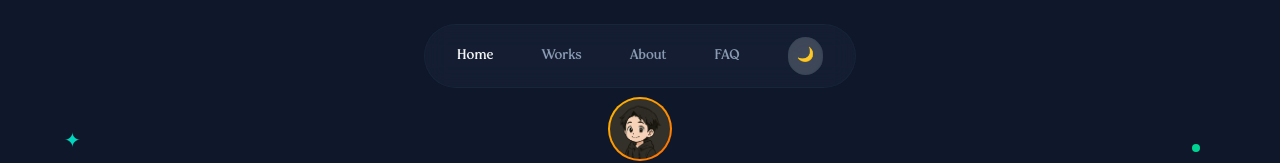
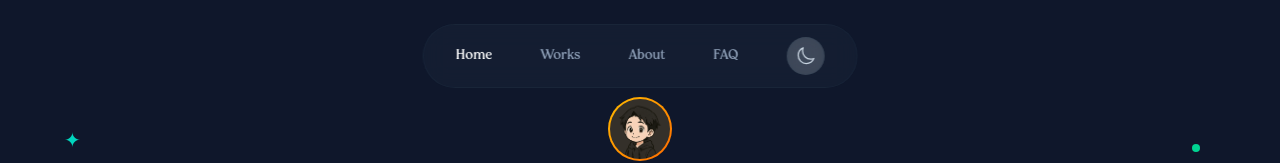
Before and after one commit to ridwanraharja/ridwanraharja-portfolio, a React (Vite) app: page / in a window 1280 px wide. Shown: the top 163 px of the page. Built offline with nearby package versions, Linux system fonts and the light colour scheme.

Commit message:
feat: improve theme toggle

```diff
--- a/src/App.tsx
+++ b/src/App.tsx
@@ -1,15 +1,15 @@
-import { useState } from "react";
 import Navigation from "./components/Navbar";
 import DecorativeElements from "./components/DecorativeElements";
 import Hero from "./components/Hero";
 import CompanyLogos from "./components/CompanyLogos";
+import { useThemeStore } from "./store/themeStore";
 
 function App() {
-  const [theme, setTheme] = useState("dark");
+  const { theme } = useThemeStore();
 
   return (
     <div className={`${theme === "dark" ? "dark" : ""} min-h-screen bg-white dark:bg-slate-900 text-slate-900 dark:text-white relative overflow-hidden transition-colors duration-300`}>
-      <Navigation theme={theme} setTheme={setTheme} />
+      <Navigation />
       <DecorativeElements />
       <Hero />
       <CompanyLogos />
--- a/src/components/Navbar.tsx
+++ b/src/components/Navbar.tsx
@@ -1,11 +1,6 @@
 import ThemeToggle from "./ThemeToggle";
 
-interface NavigationProps {
-  theme: string;
-  setTheme: (theme: string) => void;
-}
-
-function Navigation({ theme, setTheme }: NavigationProps) {
+function Navigation() {
   return (
     <nav className="absolute top-6 left-1/2 transform -translate-x-1/2 z-10">
       <div className="bg-white/80 dark:bg-slate-800/40 backdrop-blur-md rounded-full px-8 py-3 border border-slate-200/20 dark:border-slate-700/20">
@@ -31,7 +26,7 @@ function Navigation({ theme, setTheme }: NavigationProps) {
           >
             FAQ
           </a>
-          <ThemeToggle theme={theme} setTheme={setTheme} />
+          <ThemeToggle />
         </div>
       </div>
     </nav>
--- a/src/components/ThemeToggle.tsx
+++ b/src/components/ThemeToggle.tsx
@@ -1,12 +1,8 @@
-interface ThemeToggleProps {
-  theme: string;
-  setTheme: (theme: string) => void;
-}
+import { HiOutlineSun, HiOutlineMoon } from 'react-icons/hi2';
+import { useThemeStore } from '../store/themeStore';
 
-function ThemeToggle({ theme, setTheme }: ThemeToggleProps) {
-  const toggleTheme = () => {
-    setTheme(theme === "dark" ? "light" : "dark");
-  };
+function ThemeToggle() {
+  const { theme, toggleTheme } = useThemeStore();
 
   return (
     <button
@@ -14,7 +10,11 @@ function ThemeToggle({ theme, setTheme }: ThemeToggleProps) {
       className="p-2 rounded-full bg-slate-200/80 dark:bg-slate-200/20 backdrop-blur-md hover:bg-slate-300/80 dark:hover:bg-slate-200/30 transition-colors border border-slate-300/50 dark:border-slate-700/20"
       aria-label="Toggle theme"
     >
-      {theme === "dark" ? "🌙" : "☀️"}
+      {theme === "dark" ? (
+        <HiOutlineMoon className="w-5 h-5 text-slate-700 dark:text-slate-300" />
+      ) : (
+        <HiOutlineSun className="w-5 h-5 text-slate-700 dark:text-slate-300" />
+      )}
     </button>
   );
 }
--- /dev/null
+++ b/src/store/themeStore.ts
@@ -0,0 +1,24 @@
+import { create } from "zustand";
+import { persist } from "zustand/middleware";
+
+type Theme = "light" | "dark";
+
+interface ThemeState {
+  theme: Theme;
+  toggleTheme: () => void;
+}
+
+export const useThemeStore = create<ThemeState>()(
+  persist(
+    (set) => ({
+      theme: "dark",
+      toggleTheme: () =>
+        set((state) => ({
+          theme: state.theme === "dark" ? "light" : "dark",
+        })),
+    }),
+    {
+      name: "theme-storage",
+    }
+  )
+);
```
